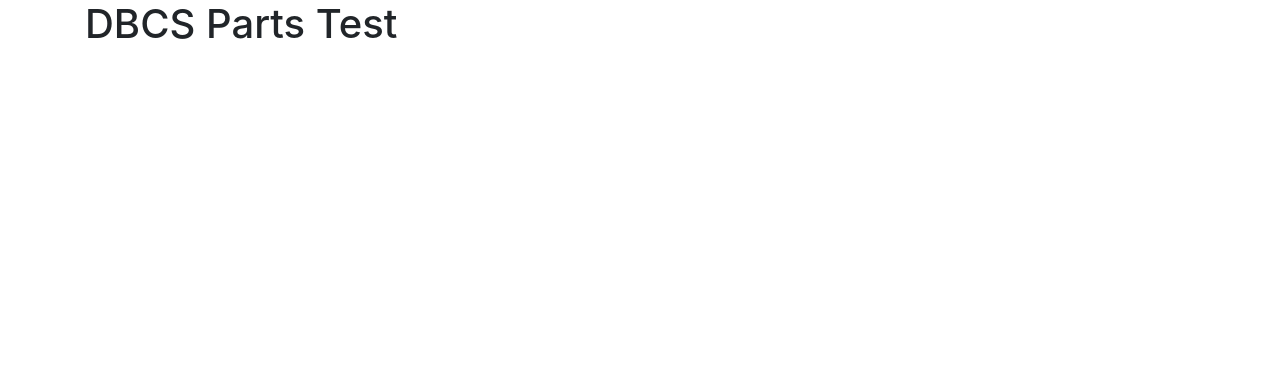
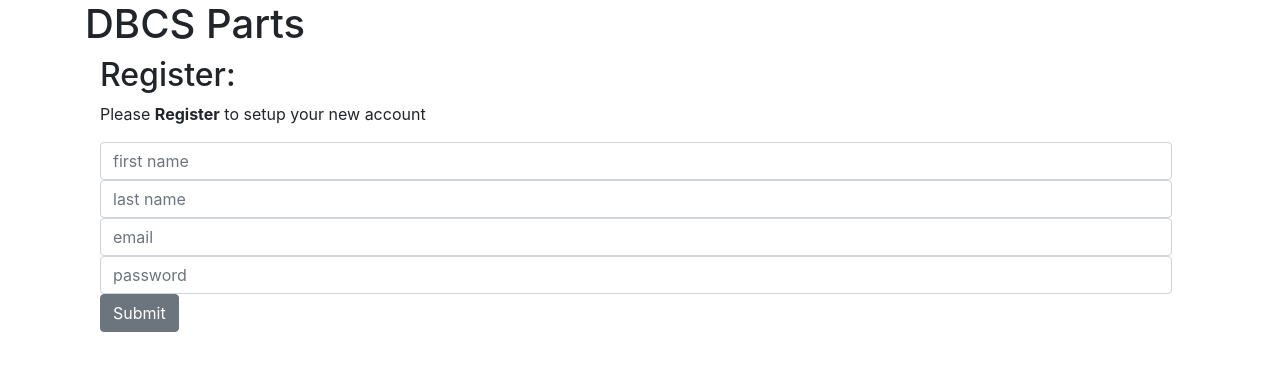
Before and after one commit to druggweb/mern-frontend, a React (Create React App) app: page /register in a window 1280 px wide. Shown: the top 370 px of the page. Built offline with nearby package versions, Linux system fonts and the light colour scheme.

Commit message:
Third commit started Episode 5

```diff
--- a/package.json
+++ b/package.json
@@ -6,6 +6,7 @@
     "@testing-library/jest-dom": "^4.2.4",
     "@testing-library/react": "^9.5.0",
     "@testing-library/user-event": "^7.2.1",
+    "axios": "^0.19.2",
     "bootstrap": "^4.5.0",
     "react": "^16.13.1",
     "react-dom": "^16.13.1",
--- a/src/App.js
+++ b/src/App.js
@@ -6,7 +6,7 @@
 function App() {
   return (
     <Container>
-      <h1>DBCS Parts Test</h1>
+      <h1>DBCS Parts</h1>
       <Routes />
     </Container>
   )
--- a/src/pages/Dashboard/index.js
+++ b/src/pages/Dashboard/index.js
@@ -1,6 +1,6 @@
 import React from 'react'
 
-
+// Dashboard will show all the events
 export default function Dashboard() {
   return (
     <div>
--- /dev/null
+++ b/src/pages/EventsPage/index.js
@@ -0,0 +1,10 @@
+import React from 'react'
+
+// EventsPage will show all the events
+export default function EventsPage() {
+  return (
+    <div>
+      Hello from EventsPage!!
+    </div>
+  )
+}
--- a/src/pages/Login/index.js
+++ b/src/pages/Login/index.js
@@ -1,10 +1,40 @@
-import React from 'react'
+import React, { useState } from 'react'
+import api from '../../services/api'
+import { Container, Button, Form, FormGroup, Input } from 'reactstrap'
 
+export default function Login({ history }) {
+  const [ email, setEmail] = useState("")
+  const [ password, setPassword ] = useState("")
 
-export default function Login() {
-  return(
-    <div>
-      Hello from Login!!
-    </div>
+  const handleSubmit = async evt => {
+    evt.preventDefault()
+    console.log('Result of submit', email, password)
+
+    const response = await api.post('/login', { email, password })
+    const userId = response.data._id || false;
+
+    if (userId) {
+      localStorage.setItem('user', userId)
+      history.push('/dashboard')
+    } else {
+      const { message } = response.data
+      console.log(message)
+    }
+  }
+
+  return (
+    <Container>
+      <h2>Login:</h2>
+      <p>Please <strong>Login</strong> to your account</p>
+      <Form onSubmit={handleSubmit}>
+        <FormGroup className="mb-2 mr-sm-2 mb-sm-0">
+          <Input type="email" name="email" id="email" placeholder="Your email" onChange={evt => setEmail(evt.target.value)}/>
+        </FormGroup>
+        <FormGroup className="mb-2 mr-sm-2 mb-sm-0">
+          <Input type="password" name="password" id="password" placeholder="Your password" onChange={evt => setPassword(evt.target.value)}/>
+        </FormGroup>
+        <Button>Submit</Button>
+      </Form>
+    </Container>
   )
 }
--- /dev/null
+++ b/src/pages/Register/index.js
@@ -0,0 +1,48 @@
+import React, { useState } from 'react'
+import api from '../../services/api'
+import { Container, Button, Form, FormGroup, Input } from 'reactstrap'
+
+export default function Register({ history }) {
+  const [ email, setEmail] = useState("")
+  const [ password, setPassword ] = useState("")
+  const [ firstName, setFirstName ] = useState("")
+  const [ lastName, setLastName ] = useState("")
+
+  const handleSubmit = async evt => {
+    evt.preventDefault()
+    console.log('Result of submit', email, password, firstName, lastName)
+
+    const response = await api.post('/user/register', { email, password, firstName, lastName })
+    const userId = response.data._id || false;
+
+    if (userId) {
+      localStorage.setItem('user', userId)
+      history.push('/dashboard')
+    } else {
+      const { message } = response.data
+      console.log(message)
+    }
+  }
+
+  return (
+    <Container>
+      <h2>Register:</h2>
+      <p>Please <strong>Register</strong> to setup your new account</p>
+      <Form onSubmit={handleSubmit}>
+        <FormGroup className="mb-2 mr-sm-2 mb-sm-0">
+          <Input type="text" name="firstName" id="firstName" placeholder="first name" onChange={evt => setFirstName(evt.target.value)}/>
+        </FormGroup>
+        <FormGroup className="mb-2 mr-sm-2 mb-sm-0">
+          <Input type="text" name="lastName" id="lastName" placeholder="last name" onChange={evt => setLastName(evt.target.value)}/>
+        </FormGroup>
+        <FormGroup className="mb-2 mr-sm-2 mb-sm-0">
+          <Input type="email" name="email" id="email" placeholder="email" onChange={evt => setEmail(evt.target.value)}/>
+        </FormGroup>
+        <FormGroup className="mb-2 mr-sm-2 mb-sm-0">
+          <Input type="password" name="password" id="password" placeholder="password" onChange={evt => setPassword(evt.target.value)}/>
+        </FormGroup>
+        <Button>Submit</Button>
+      </Form>
+    </Container>
+  )
+}
--- a/src/routes.js
+++ b/src/routes.js
@@ -1,7 +1,9 @@
 import React from 'react'
 import { BrowserRouter, Switch, Route } from 'react-router-dom'
 import Login from './pages/Login'
+import Register from './pages/Register'
 import Dashboard from './pages/Dashboard'
+import EventsPage from './pages/EventsPage'
 
 
 export default function Routes() {
@@ -9,7 +11,9 @@
     <BrowserRouter>
       <Switch>
         <Route path='/' exact component={Login} />
+        <Route path='/register' exact component={Register} />
         <Route path='/dashboard' exact component={Dashboard} />
+        <Route path='/events' component={EventsPage} />
       </Switch>
     </BrowserRouter>
   )
--- /dev/null
+++ b/src/services/api.js
@@ -0,0 +1,7 @@
+import axios from 'axios'
+
+const api = axios.create({
+  baseURL: 'http://localhost:8000'
+})
+
+export default api
```
Also changed, not shown: 1 other file (tests, documents, lock files or other folders).
